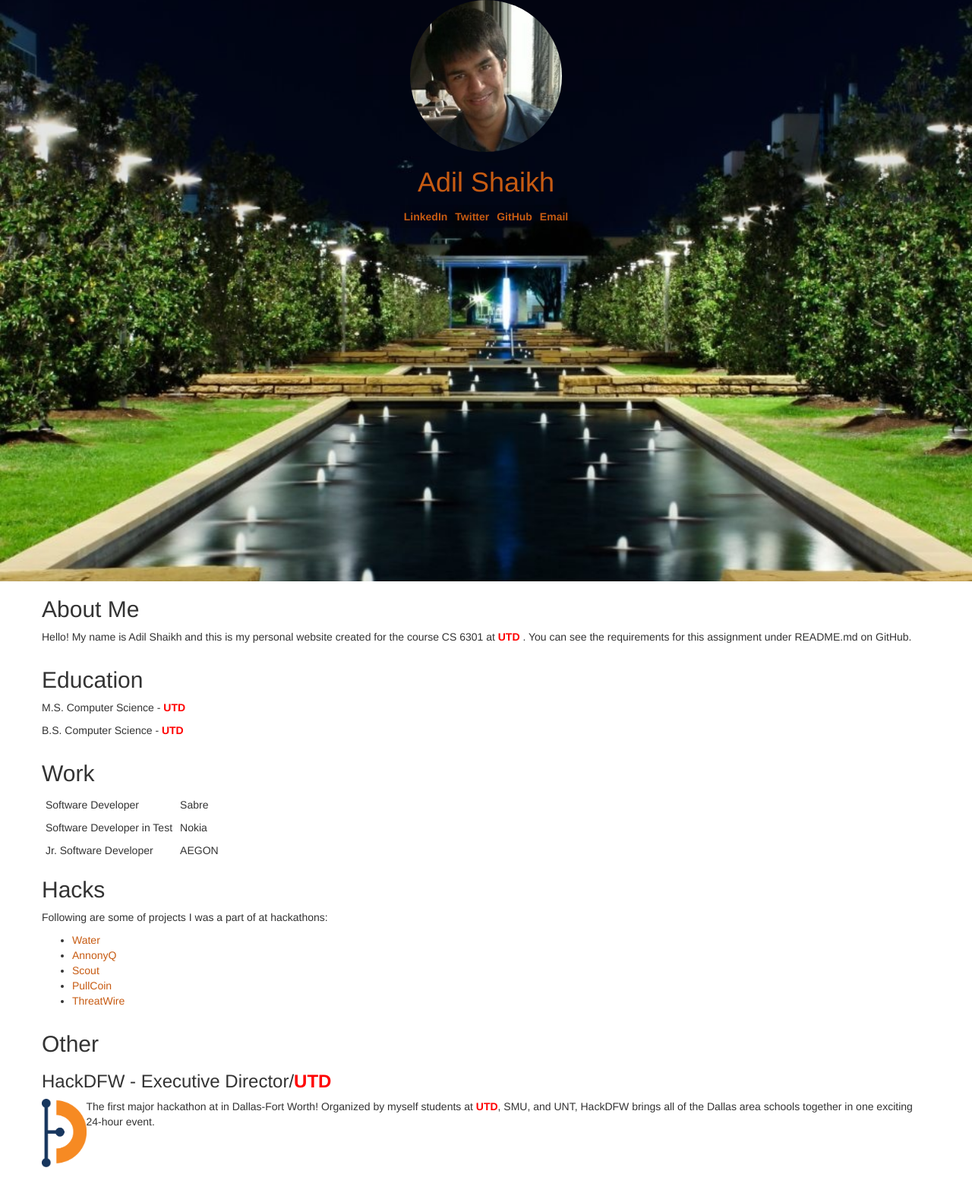
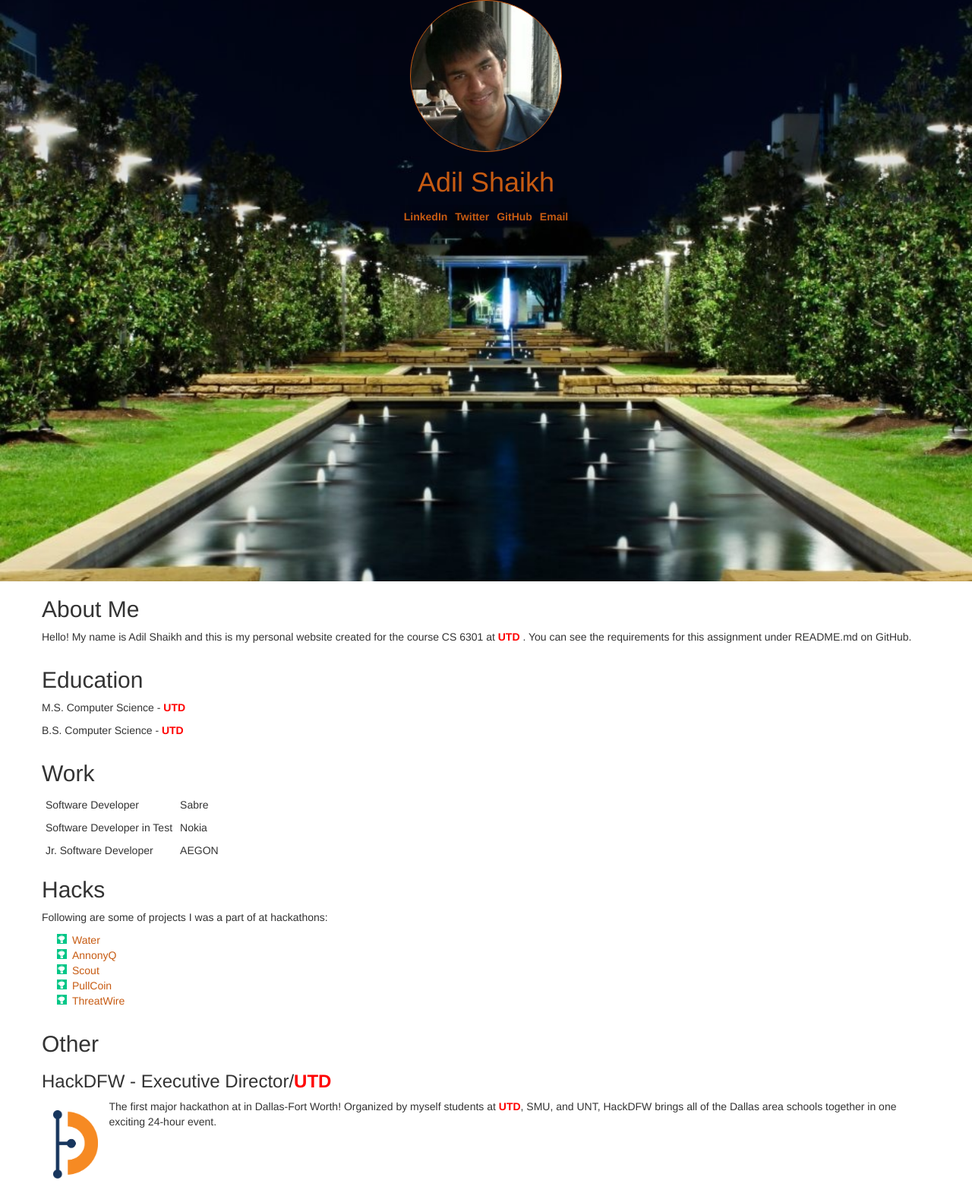
Before and after one commit to anshaik/cs6301_assignments, a plain HTML site: page Assignment1/index.html in a window 1280 px wide. Shown: the whole page at 76% size. Before the commit the page ends 1536 px from the top, so only its background shows below. Drawn offline with Linux system fonts and the light colour scheme.

Commit message:
missed stuff

```diff
--- a/Assignment1/css/style.css
+++ b/Assignment1/css/style.css
@@ -1,5 +1,10 @@
 body {
 	font-family: sans-serif;
+}
+
+li {
+	list-style-image: url('../img/bullet.png');
+
 }
 
 #intro table {
@@ -37,6 +42,10 @@ body {
 	padding: 5px
 }
 
+#main img {
+	margin: 15px;
+}
+
 .circular {
 	height: 200px;
 	width: 200px;
@@ -48,6 +57,7 @@ body {
 	-moz-border-radius: 100px;
 	margin-left: auto;
 	margin-right: auto;
+	border: 1px solid;
 }
 
 .ion-social-linkedin {
```
Also changed, not shown: Assignment1/img/bullet.png (added).
